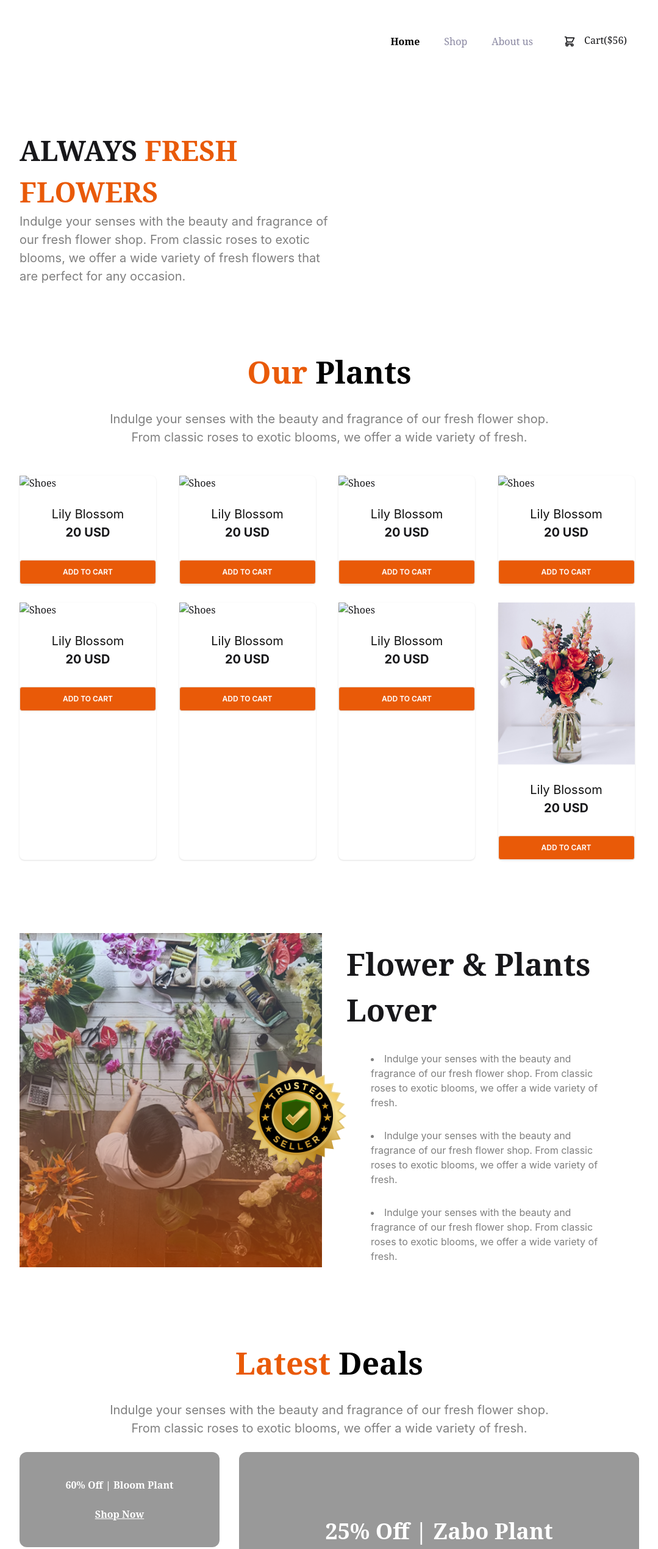
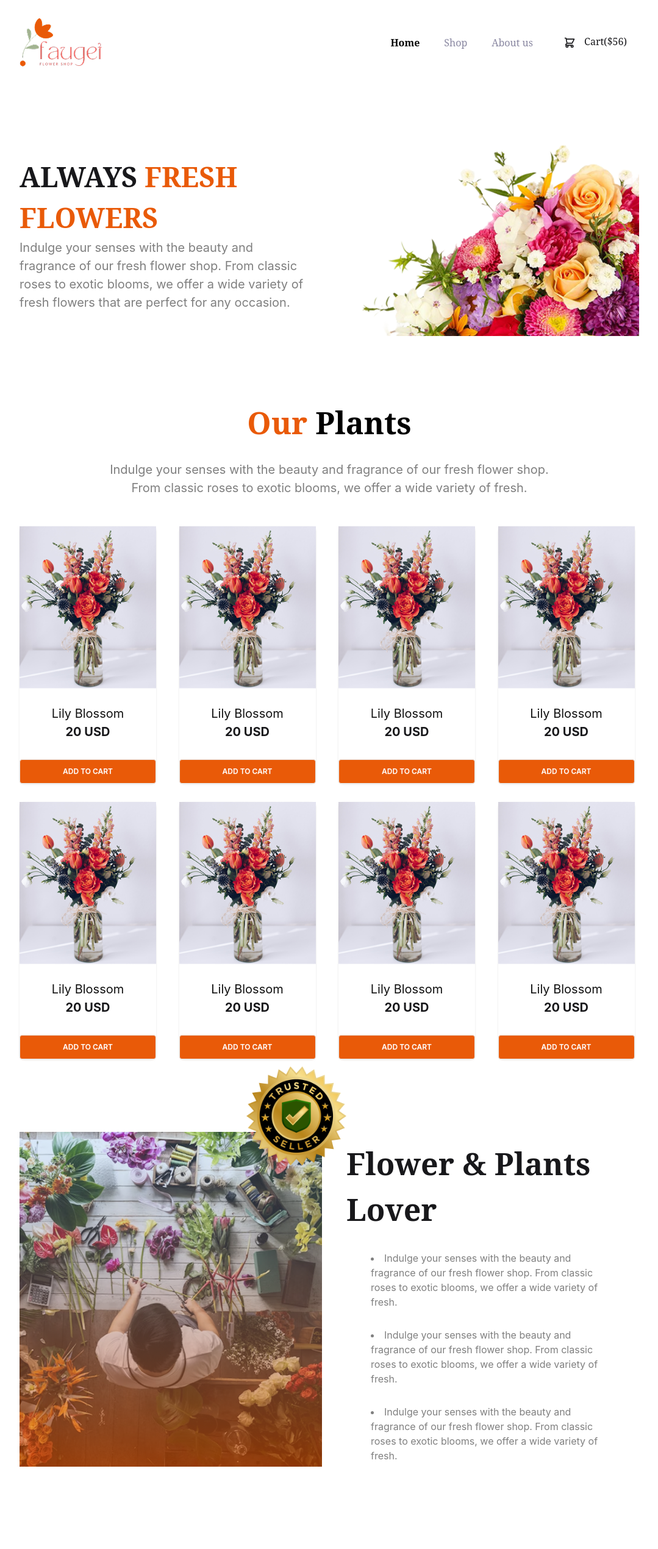
Before and after one commit to Mrit427/Tools-Assignment1, a plain HTML site: page index.html in a window 1280 px wide. Shown: the top 2540 px of the page at 61% size, without its empty margins (100-1179 px from the left). Drawn offline with nearby package versions, Linux system fonts and the light colour scheme; the site is published under a folder, as on GitHub Pages, so addresses that start at the root find nothing.

Commit message:
2nd commit

```diff
--- a/index.html
+++ b/index.html
@@ -25,7 +25,7 @@
     <header  class=" mx-33 my-7 ">
       <nav class="flex items-center justify-between">
         <div class="flex gap-12 items-center ">
-          <img src="\assets\logo.png" alt="">
+          <img src=".\assets\logo.png" alt="">
         </div>
         <div class="flex items-center justify-between gap-10 p-5">
           <div class="font-bold text-black text-[#252432]">Home</div>
@@ -45,7 +45,7 @@
           <h1 class="font-bold text-[45px] ">ALWAYS <span class="text-[#E95A08]">FRESH FLOWERS</span></h1>
           <p class="inter text-[20px] text-black/50 ">Indulge your senses with the beauty and fragrance of our fresh flower shop. From classic roses to exotic blooms, we offer a wide variety of fresh flowers that are perfect for any occasion. </p>
         </div>
-        <div ><img src="/assets/hero-flower.png" alt=""></div>
+        <div ><img src="./assets/hero-flower.png" alt=""></div>
       </section>
     </header>
     <main class=" mx-33 my-7">
@@ -55,7 +55,7 @@
           <p class="inter text-[20px] text-black/50 mx-37 ">Indulge your senses with the beauty and fragrance of our fresh flower shop. From classic roses to exotic blooms, we offer a wide variety of fresh.</p><br>
         </div><br>
         <div class="flex grid grid-cols-4 gap-7.5">
-          <div class="card bg-base-100 w-56 shadow-sm "><img src="/assets/sample-flower-image.png"
+          <div class="card bg-base-100 w-56 shadow-sm "><img src="./assets/sample-flower-image.png"
           alt="Shoes" class="w-full"/><br>
           <div class="inter text-center text-[20px] w-full">
             <h2 class="text-[#111111]">Lily Blossom</h2>
@@ -63,42 +63,42 @@
             <button class="btn btn-wide bg-[#E95A08] text-[#FFFFFF] w-full font-bold/50 text-[12px]">ADD TO CART</button>
           </div>
           </div>
-          <div class="card bg-base-100 w-56 shadow-sm "><img src="/assets/sample-flower-image.png"
+          <div class="card bg-base-100 w-56 shadow-sm "><img src="./assets/sample-flower-image.png"
           alt="Shoes" class="w-full"/><br>
           <div class="inter text-center text-[20px] w-full">
             <h2 class="text-[#111111]">Lily Blossom</h2>
             <p class="font-bold text-center">20 USD</p><br>
             <button class="btn btn-wide bg-[#E95A08] text-[#FFFFFF] w-full font-bold/50 text-[12px]">ADD TO CART</button>
           </div>
-          </div><div class="card bg-base-100 w-56 shadow-sm "><img src="/assets/sample-flower-image.png"
+          </div><div class="card bg-base-100 w-56 shadow-sm "><img src="./assets/sample-flower-image.png"
           alt="Shoes" class="w-full"/><br>
           <div class="inter text-center text-[20px] w-full">
             <h2 class="text-[#111111]">Lily Blossom</h2>
             <p class="font-bold text-center">20 USD</p><br>
             <button class="btn btn-wide bg-[#E95A08] text-[#FFFFFF] w-full font-bold/50 text-[12px]">ADD TO CART</button>
           </div>
-          </div><div class="card bg-base-100 w-56 shadow-sm "><img src="/assets/sample-flower-image.png"
+          </div><div class="card bg-base-100 w-56 shadow-sm "><img src="./assets/sample-flower-image.png"
           alt="Shoes" class="w-full"/><br>
           <div class="inter text-center text-[20px] w-full">
             <h2 class="text-[#111111]">Lily Blossom</h2>
             <p class="font-bold text-center">20 USD</p><br>
             <button class="btn btn-wide bg-[#E95A08] text-[#FFFFFF] w-full font-bold/50 text-[12px]">ADD TO CART</button>
           </div>
-          </div><div class="card bg-base-100 w-56 shadow-sm "><img src="/assets/sample-flower-image.png"
+          </div><div class="card bg-base-100 w-56 shadow-sm "><img src="./assets/sample-flower-image.png"
           alt="Shoes" class="w-full"/><br>
           <div class="inter text-center text-[20px] w-full">
             <h2 class="text-[#111111]">Lily Blossom</h2>
             <p class="font-bold text-center">20 USD</p><br>
             <button class="btn btn-wide bg-[#E95A08] text-[#FFFFFF] w-full font-bold/50 text-[12px]">ADD TO CART</button>
           </div>
-          </div><div class="card bg-base-100 w-56 shadow-sm "><img src="/assets/sample-flower-image.png"
+          </div><div class="card bg-base-100 w-56 shadow-sm "><img src="./assets/sample-flower-image.png"
           alt="Shoes" class="w-full"/><br>
           <div class="inter text-center text-[20px] w-full">
             <h2 class="text-[#111111]">Lily Blossom</h2>
             <p class="font-bold text-center">20 USD</p><br>
             <button class="btn btn-wide bg-[#E95A08] text-[#FFFFFF] w-full font-bold/50 text-[12px]">ADD TO CART</button>
           </div>
-          </div><div class="card bg-base-100 w-56 shadow-sm "><img src="/assets/sample-flower-image.png"
+          </div><div class="card bg-base-100 w-56 shadow-sm "><img src="./assets/sample-flower-image.png"
           alt="Shoes" class="w-full"/><br>
           <div class="inter text-center text-[20px] w-full">
             <h2 class="text-[#111111]">Lily Blossom</h2>
@@ -119,8 +119,8 @@
       <!-- Flower & Plants Lover -->
      <section class="flex items-center gap-10">
         <div>
-            <img class="mb-[18px] md:mb-[0px]" src="assets/flower-store.png">
-            <img class=" hidden md:block w-57 absolute top-429 left-118 right-1" src="assets/trusted-badge.png">
+            <img class="mb-[18px] md:mb-[0px]" src="./assets/flower-store.png">
+            <img class=" hidden md:block w-57 absolute top-429 left-118 right-1" src="./assets/trusted-badge.png">
         </div>
 
         <div class="md:w-[480px] w-[361px]">
@@ -143,12 +143,12 @@
       <section class="">
         <div class="flex justify-between  gap-8 h-85">
           <div class="grid grid-rows-2 gap-7 w-1/3">
-            <div class="w-full text-center bg-[url(/assets/deal-bloom.png)] rounded-xl bg-no-repeat bg-cover bg-center "><div class="flex items-center justify-center h-full w-full bg-black/40 rounded-xl">
+            <div class="w-full text-center bg-[url(./assets/deal-bloom.png)] rounded-xl bg-no-repeat bg-cover bg-center "><div class="flex items-center justify-center h-full w-full bg-black/40 rounded-xl">
     <p class="text-white text-l font-bold">60% Off | Bloom Plant <br><br><a href="https://www.amazon.com/" class="underline text-white ">Shop Now</a></p></div></div>
-            <div class=" w-full text-center font-bold text-[15px] bg-[url(/assets/deal-ana.png)] rounded-xl border-none bg-no-repeat"><div class="flex items-center justify-center h-full bg-black/40 rounded-xl">
+            <div class=" w-full text-center font-bold text-[15px] bg-[url(./assets/deal-ana.png)] rounded-xl border-none bg-no-repeat"><div class="flex items-center justify-center h-full bg-black/40 rounded-xl">
     <p class="text-white text-l font-bold">30% Off | Ana Plant <br><br><a href="https://www.amazon.com/" class="underline text-white">Shop Now</a></p></div></div>
           </div>
-          <div class="w-2/3 text-center bg-[url(/assets/deal-zabo.png)] rounded-xl bg-no-repeat bg-cover bg-center"><div class="flex items-center justify-center h-full bg-black/40 rounded-xl">
+          <div class="w-2/3 text-center bg-[url(./assets/deal-zabo.png)] rounded-xl bg-no-repeat bg-cover bg-center"><div class="flex items-center justify-center h-full bg-black/40 rounded-xl">
     <h1 class="text-white text-4xl font-bold">25% Off | Zabo Plant <br><br><a href="https://www.amazon.com/" class="underline text-white">Shop Now</a></h1></div></div>
         </div>
       </section>
@@ -156,7 +156,7 @@
     <footer>
       <br> <br> <br>
       <section>
-        <div class="w-full h-105 text-center bg-[url(/assets/news-letter-bg.png)] bg-no-repeat bg-cover bg-center"><div class="flex items-center justify-center h-full bg-black/40 ">
+        <div class="w-full h-105 text-center bg-[url(./assets/news-letter-bg.png)] bg-no-repeat bg-cover bg-center"><div class="flex items-center justify-center h-full bg-black/40 ">
           <h1 class=" text-white text-[50px] font-bold">Join the colorful Bunch<br>
           <div class="inter mt-2 w-176">
           <form class="bg-white flex ">
@@ -170,7 +170,7 @@
         <br><br>
         <div class="grid grid-cols-3 gap-12">
           <div>
-            <div class="flex gap-12 items-center"><img src="/assets/logo.png" alt=""></div><br>
+            <div class="flex gap-12 items-center"><img src="./assets/logo.png" alt=""></div><br>
             <p class="inter text-[20px] text-black/50 ">Indulge your senses with the beauty and fragrance of our fresh flower shop.</p>
           </div>
           <div class="grid grid-cols-2 gap-5">
@@ -189,10 +189,10 @@
             </div>
           </div>
           <div> <div class="flex gap-6 items-center justify-center">
-            <img src="/assets/icon-linkedin.png" alt="">
-            <img src="/assets/icon-twitter.png" alt="">
-            <img src="/assets/icon-facebook.png" alt="">
-            <img src="/assets/icon-youtube.png" alt="">
+            <img src="./assets/icon-linkedin.png" alt="">
+            <img src="./assets/icon-twitter.png" alt="">
+            <img src="./assets/icon-facebook.png" alt="">
+            <img src="./assets/icon-youtube.png" alt="">
 
           </div><br>
            </div>
```
